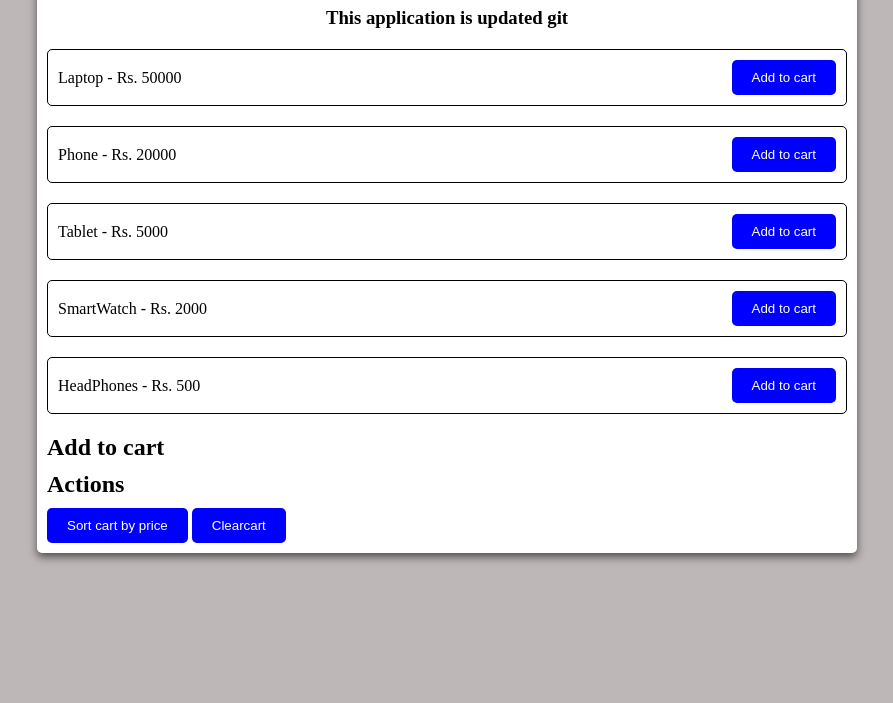
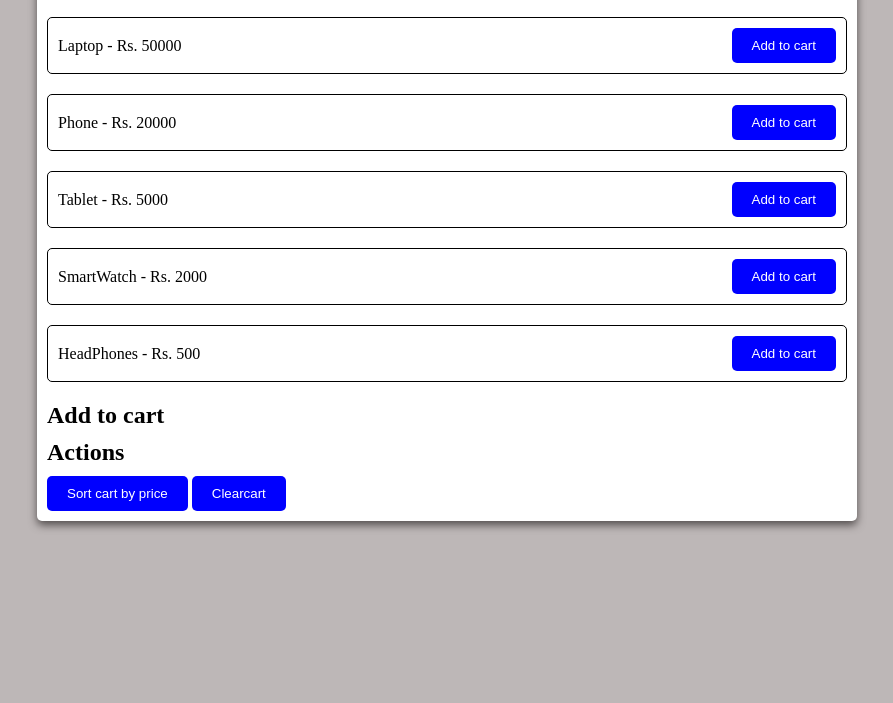
Before and after one commit to mounikamamidisetti/online_shopping_app, a plain HTML site: page index.html in a window 1280 px wide. Shown: the part 97-800 px from the top of the page, without its empty margins (193-1086 px from the left). Drawn offline with Linux system fonts and the light colour scheme.

Commit message:
nochanges

```diff
--- a/index.html
+++ b/index.html
@@ -11,7 +11,6 @@
         <h1>Online Shopping</h1>
         <p id="feedback"></p>
         <h2>Available Products</h2>
-        <h3>This application is updated git</h3>
         <div id="productContainer">
             <!-- Product items will be inserted here -->
         </div>
--- a/online.css
+++ b/online.css
@@ -8,9 +8,7 @@ h1{
 h2{
     margin: 10px 0;
 }
-h3{
-    text-align: center;
-}
+
 .container{
     max-width: 800px;
     background-color: white;
```
